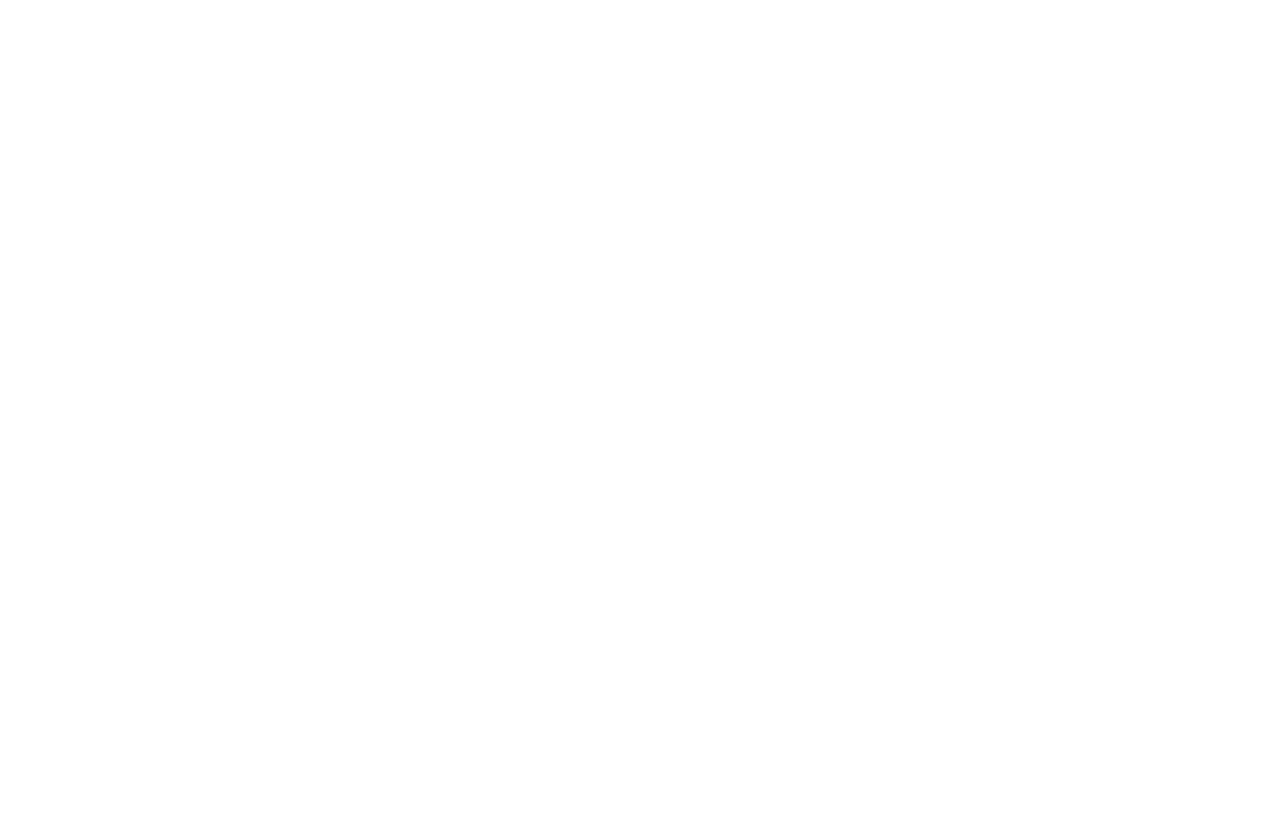
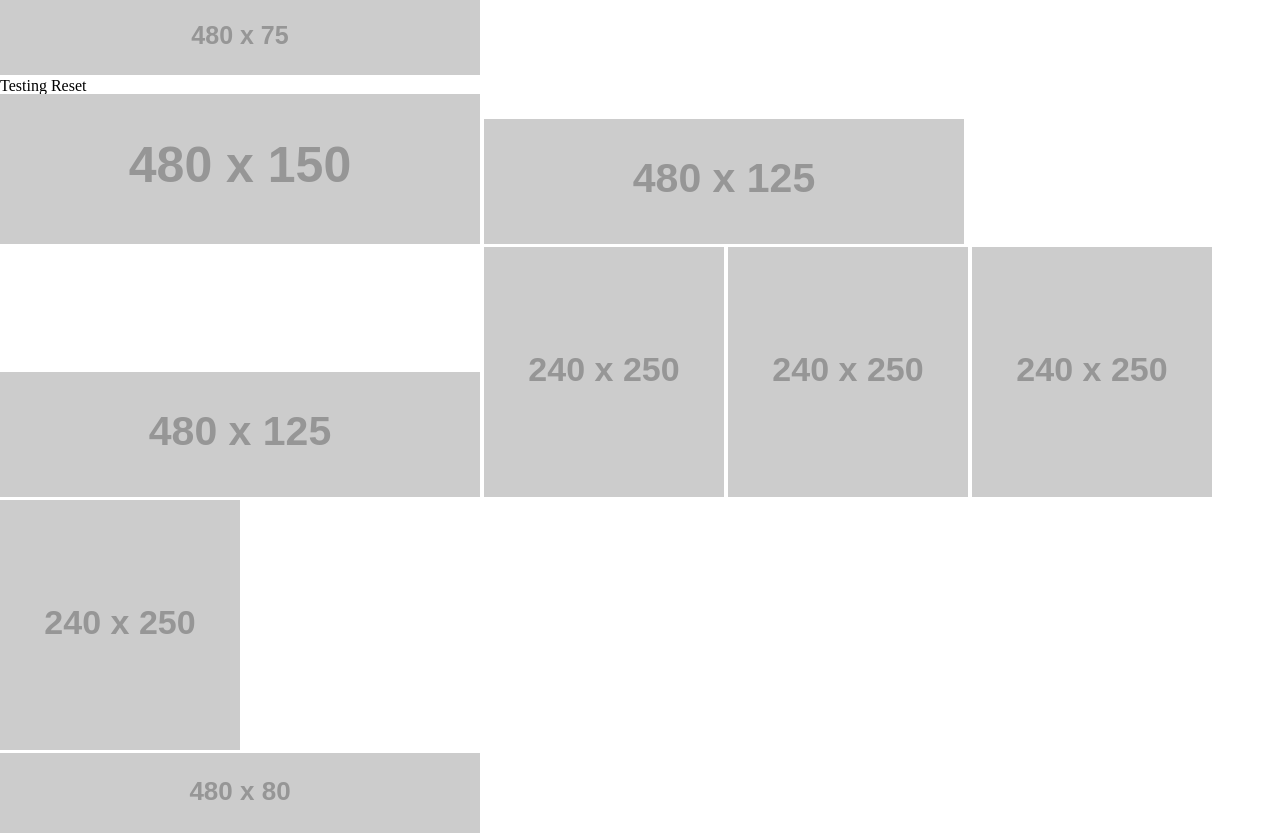
Before and after one commit to ochoaap/lab-01, a plain HTML site: page index.html in a window 1280 px wide. Before the commit the page ends 800 px from the top, so only its background shows below. Drawn offline with Linux system fonts and the light colour scheme; placeholder pictures from the web are drawn by us.

Commit message:
linking css - creting images

```diff
--- /dev/null
+++ b/css/styles.css
@@ -0,0 +1,6 @@
+@import'reset.css';
+@import'modules.css';
+@import'state.css';
+@import'layout.css';
+@import'base.css';
+@import'theme.css';
--- a/index.html
+++ b/index.html
@@ -2,13 +2,30 @@
 <html lang="en">
 
 <head>
+  <link rel="stylesheet" href="css/styles.css">
+
   <title>Lab-01</title>
 </head>
 
 <body>
-  <header></header>
-  <main></main>
-  <footer></footer>
+  <header>
+  <a href="https://placeholder.com"><img src="https://via.placeholder.com/480x75"></a>
+  </header>
+  <main>
+    <h1>Testing Reset</h1>
+    <a href="https://placeholder.com"><img src="https://via.placeholder.com/480x150"></a>
+    <a href="https://placeholder.com"><img src="https://via.placeholder.com/480x125"></a>
+    <a href="https://placeholder.com"><img src="https://via.placeholder.com/480x125"></a>
+    <a href="https://placeholder.com"><img src="https://via.placeholder.com/240x250"></a>
+    <a href="https://placeholder.com"><img src="https://via.placeholder.com/240x250-"></a>
+    <a href="https://placeholder.com"><img src="https://via.placeholder.com/240x250"></a>
+    <a href="https://placeholder.com"><img src="https://via.placeholder.com/240x250"></a>
+  </main>
+  <footer>
+    <a href="https://placeholder.com"><img src="https://via.placeholder.com/480x80"></a>
+  </footer>
+
 </body>
 
+
 </html>
```
